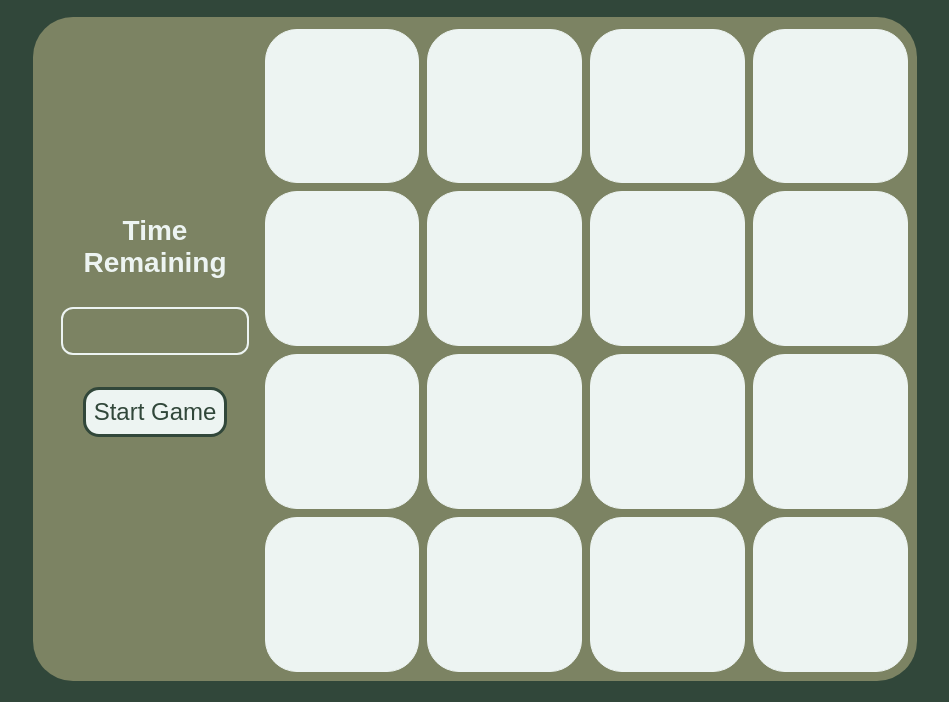
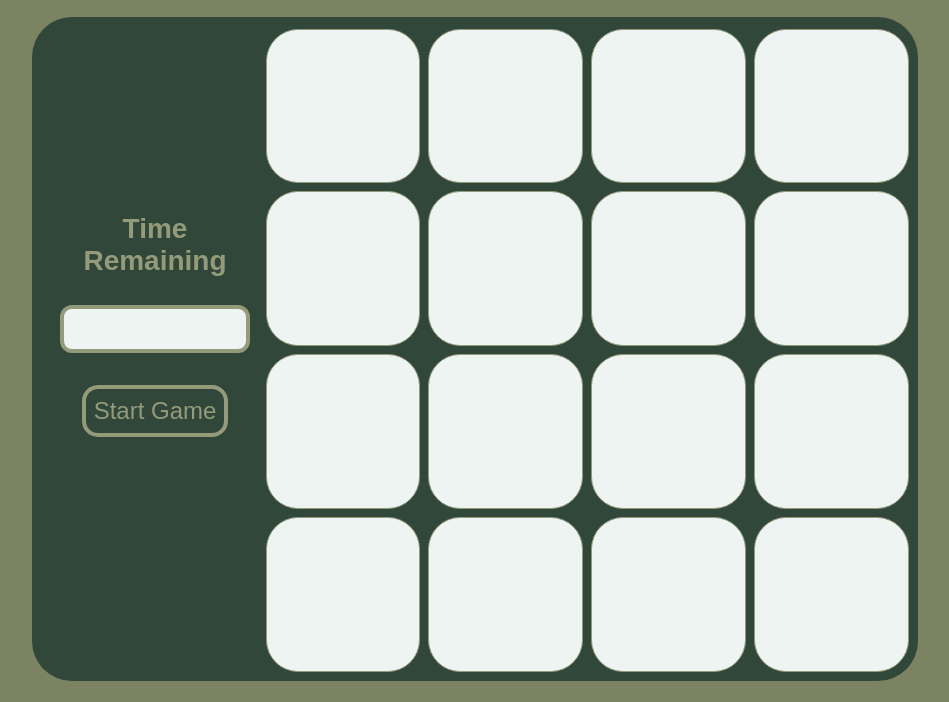
Before and after one commit to Adamtpacz/memory-game, a plain HTML site: page index.html in a window 1280 px wide. Shown: the part 98-800 px from the top of the page, without its empty margins (165-1114 px from the left). Drawn offline with Linux system fonts and the light colour scheme; a web font is replaced by a local one.

Commit message:
Update color theme to increase contrast and readability of text

```diff
--- a/css/style.css
+++ b/css/style.css
@@ -1,6 +1,5 @@
 * {
     box-sizing: border-box;
-    /* border: 1px solid red; */
 }
 
 body {
@@ -11,14 +10,14 @@ body {
     justify-content: center;
     align-items: center;
     font-family: 'Princess Sofia', sans-serif;
-    background-color: #31473A;
+    background-color: #7C8363;
 }
 
 header {
     font-size: 5vmin;
     padding: 1vmin;
     margin: 2vmin;
-    color: #7C8363;
+    color: #EDF4F2;
 }
 
 #game {
@@ -27,8 +26,8 @@ header {
     margin: 1vmin;
     border-radius: 5vmin;
     padding: 1.5vmin;
-    background-color: #7C8363;
-    color: #EDF4F2;
+    background-color: #31473A;
+    color: #949b7b;
 }
 
 #timer {
@@ -45,9 +44,11 @@ h3 {
 p {
     padding: 0.5vmin;
     border-radius: 1.5vmin;
-    border: 2px solid;
+    border: 4px solid #949b7b;
     height: 6vmin;
     font-size: 3vmin;
+    background-color: #EDF4F2;
+    color: #31473A;
 }
 
 
@@ -76,8 +77,13 @@ button {
     font-size: 3vmin;
     font-family: 'Princess Sofia', sans-serif;
     border-radius: 2vmin;
+    background-color: #31473A;
+    border: 4px solid #949b7b;
+    color: #949b7b;
+}
+
+button:hover {
     background-color: #EDF4F2;
-    border: 3px solid #31473A;
     color: #31473A;
 }
 
--- a/js/app.js
+++ b/js/app.js
@@ -35,9 +35,9 @@ boardEl.addEventListener('click', checkMatch)
 function init() {
     board = [0, 0, 1, 1, 2, 2, 3, 3, 4, 4, 5, 5, 6, 6, 7, 7]
 
-    timeMin = 0
+    timeMin = 1
 
-    timeSec = 3
+    timeSec = 0
 
     matchNum = 0
 
```
